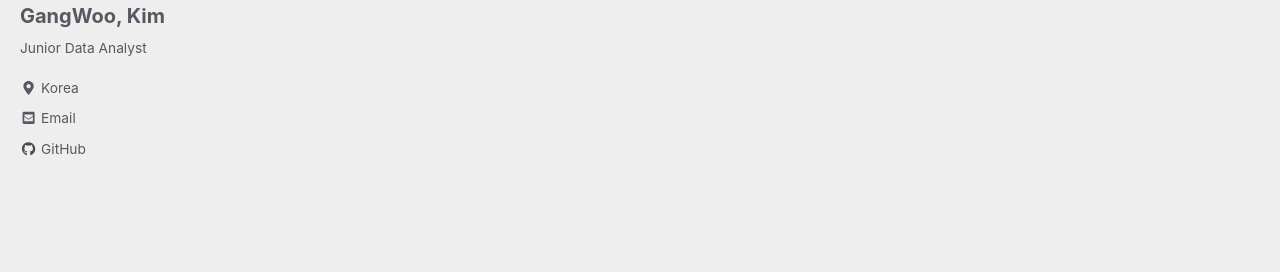
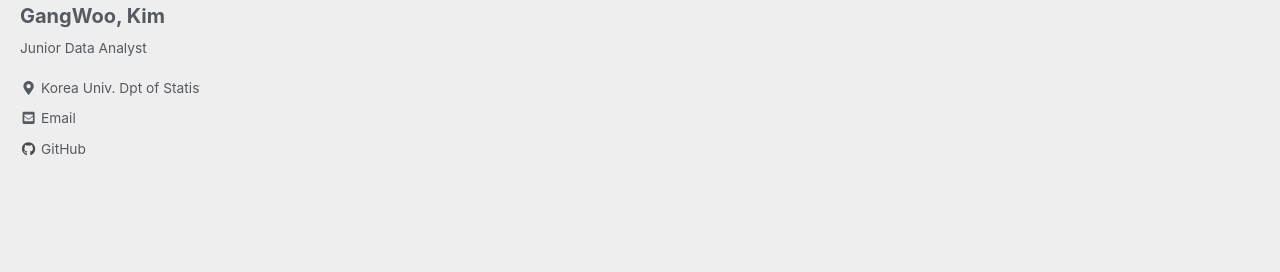
Before and after one commit to GwReader/GwReader.github.io, a Jekyll site: the page built from index.html, in a window 1280 px wide. Shown: the part 280-552 px from the top of the page. Built offline with Jekyll 4.4.1, drawn with Linux system fonts in a browser that asks for light colours; nearby versions of some CDN libraries; the list of posts is cut into pages by our own code.

Commit message:
Update _config.yml
add major

```diff
--- a/_config.yml
+++ b/_config.yml
@@ -87,7 +87,7 @@ author:
   name             : "GangWoo, Kim"
   avatar           : "/assets/images/profile_gw.png"
   bio              : "Junior Data Analyst"
-  location         : "Korea"
+  location         : "Korea Univ. Dpt of Statistics"
   email            : "kgw8965@gmail.com"
   uri              :
   home             : "#" # null (default), "absolute or relative url to link to author home"
```
